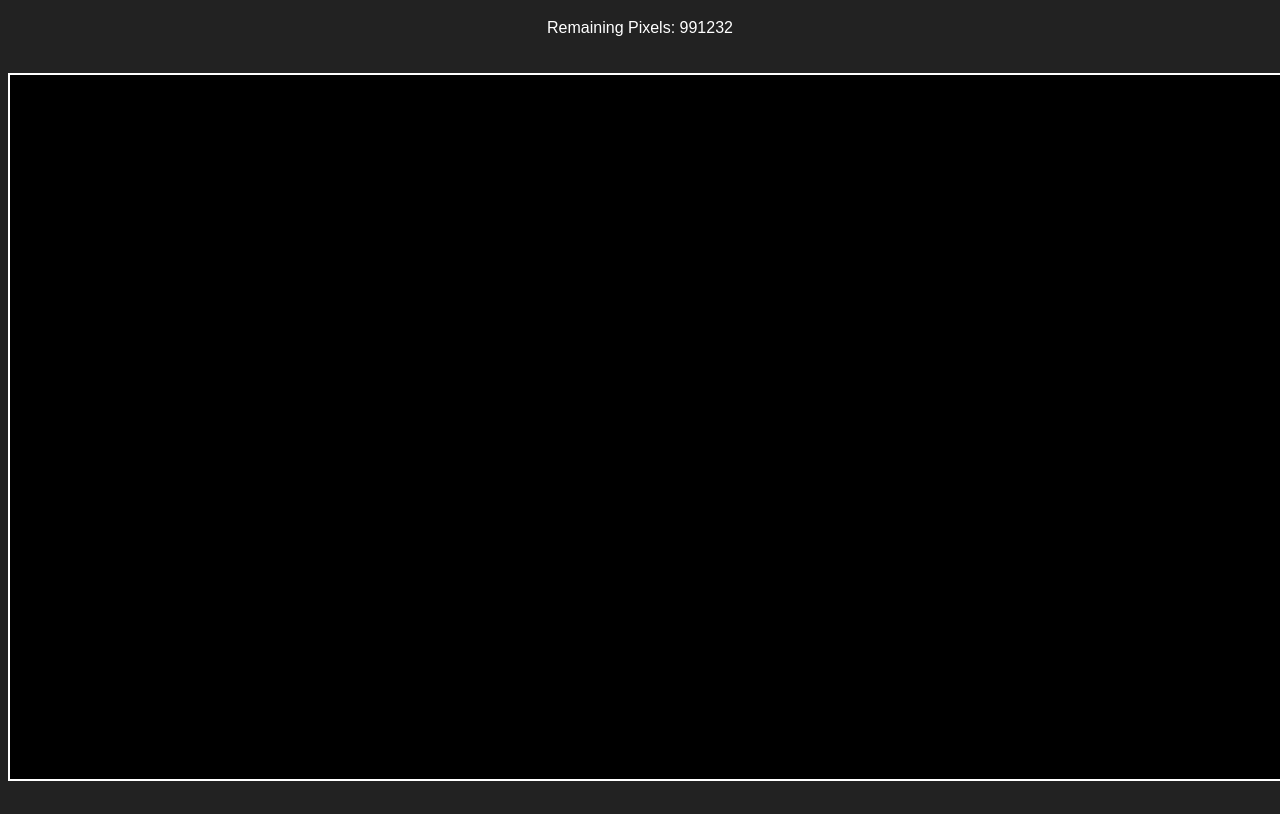
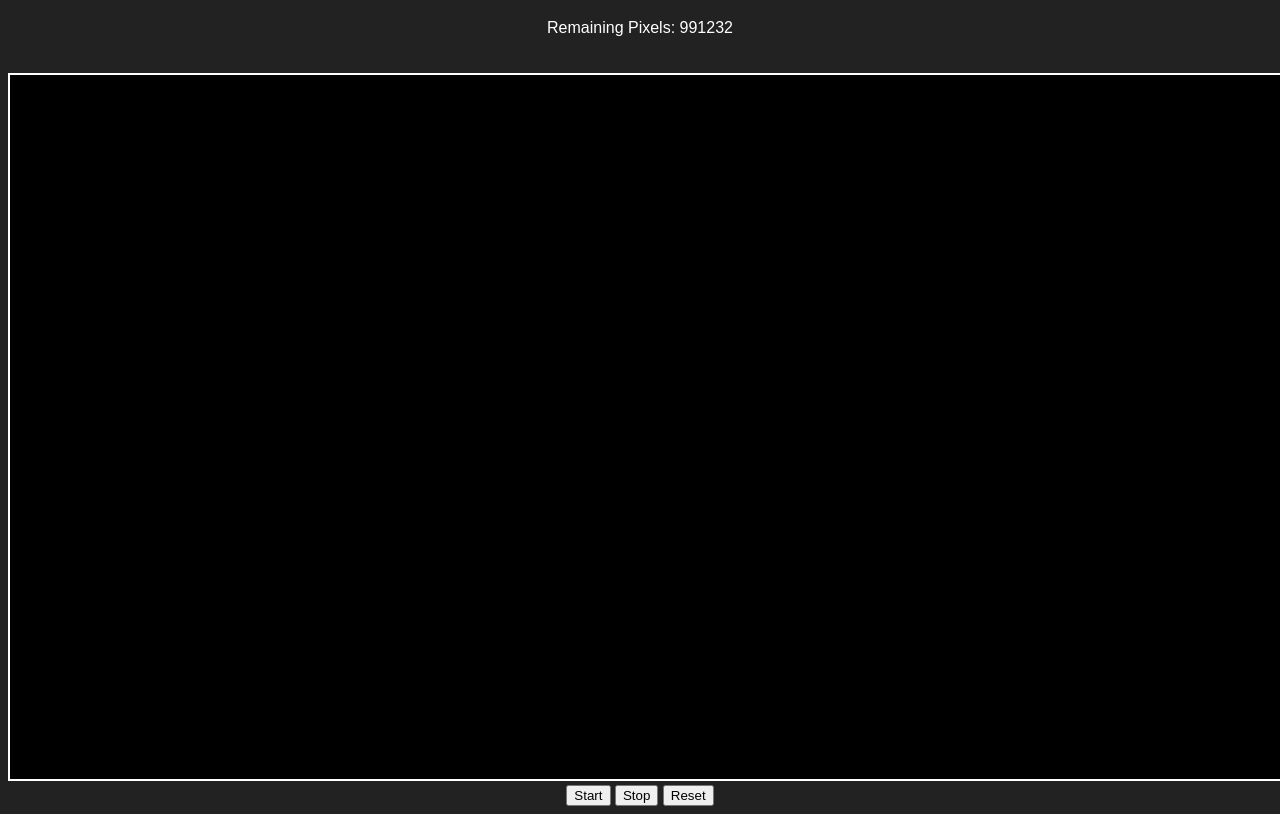
Before and after one commit to FinalPixelChallenge/FPC01, a plain HTML site: page index.html in a window 1280 px wide. Shown: the part 61-875 px from the top of the page. Before the commit the page ends 854 px from the top, so only its background shows below. Drawn offline with Linux system fonts and the light colour scheme.

Commit message:
Fix: update index.html

```diff
--- a/index.html
+++ b/index.html
@@ -9,10 +9,19 @@
 <body>
     <h1>Final Pixel Challenge</h1>
     <p>Remaining Pixels: <span id="pixelCount"></span></p>
+
     <canvas id="pixelCanvas"></canvas>
+
     <div id="winnerMessage" style="display: none;">
         <h2>Congratulations, <span id="winnerName"></span>!</h2>
     </div>
+
+    <div class="buttons">
+        <button id="startButton">Start</button>
+        <button id="stopButton">Stop</button>
+        <button id="resetButton">Reset</button>
+    </div>
+
     <script src="script.js"></script>
 </body>
 </html>
```
